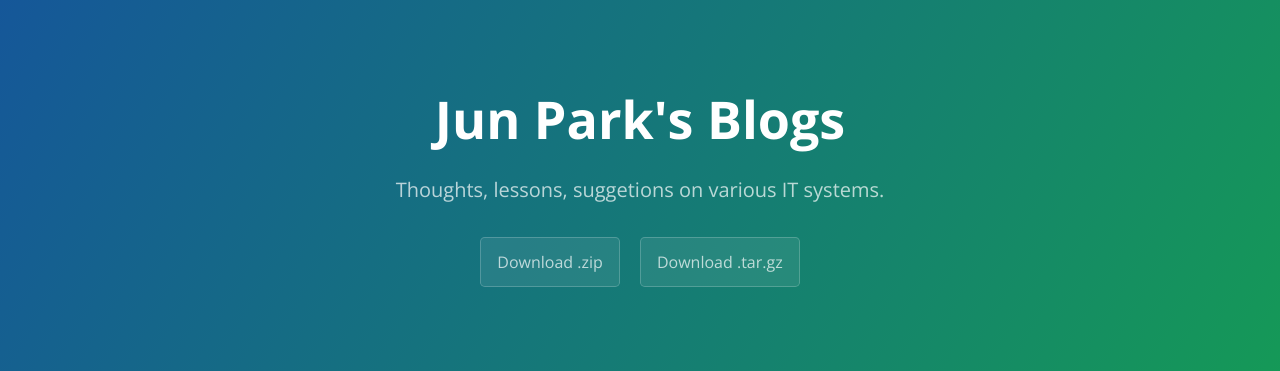
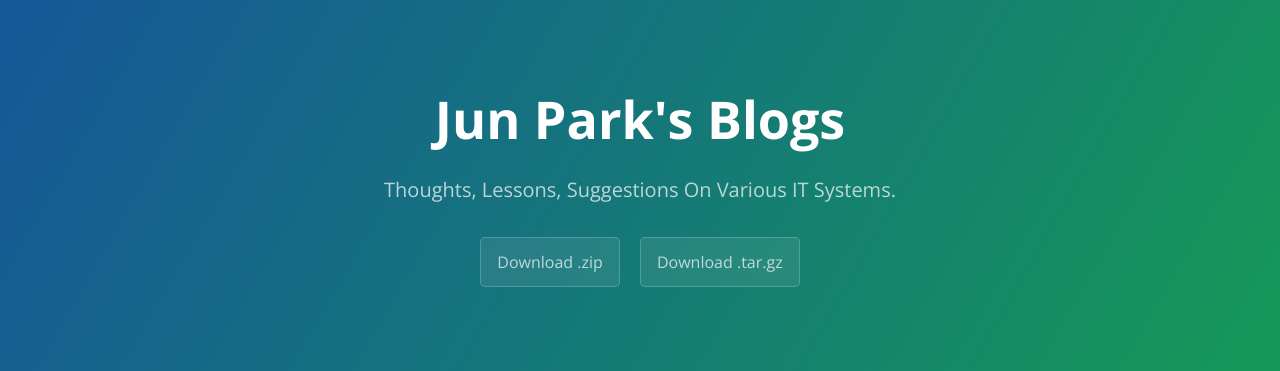
Before and after one commit to JunPark/junpark.github.io, a Jekyll site: the page built from index.md, in a window 1280 px wide and 900 px high. Shown: the top 371 px of the window. Built offline with Jekyll 4.4.1, drawn with Linux system fonts in a browser that asks for light colours.

Commit message:
a bit enhancement

```diff
--- a/_config.yml
+++ b/_config.yml
@@ -1,5 +1,5 @@
 title: Jun Park's Blogs
-description: Thoughts, lessons, suggetions on various IT systems.
+description: Thoughts, Lessons, Suggestions On Various IT Systems.
 show_downloads: true
 google_analytics:
 theme: jekyll-theme-cayman
```
